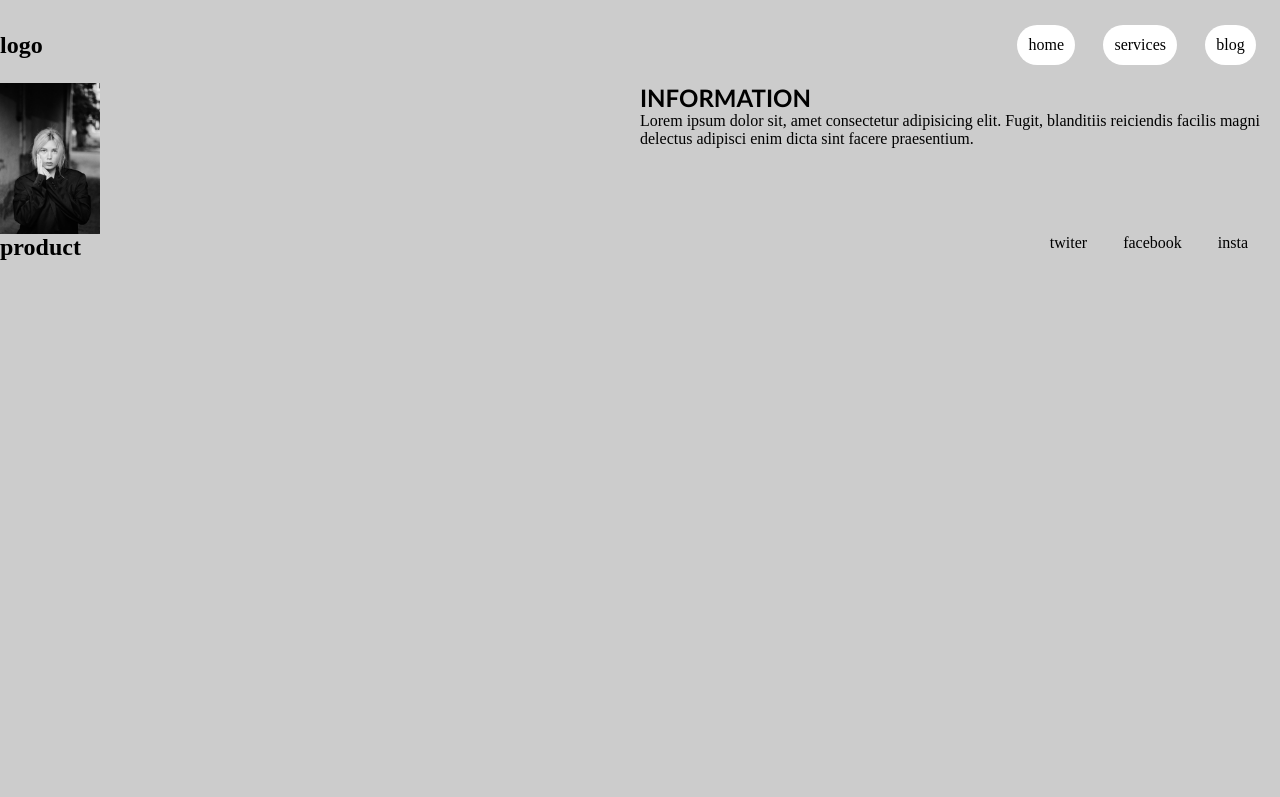
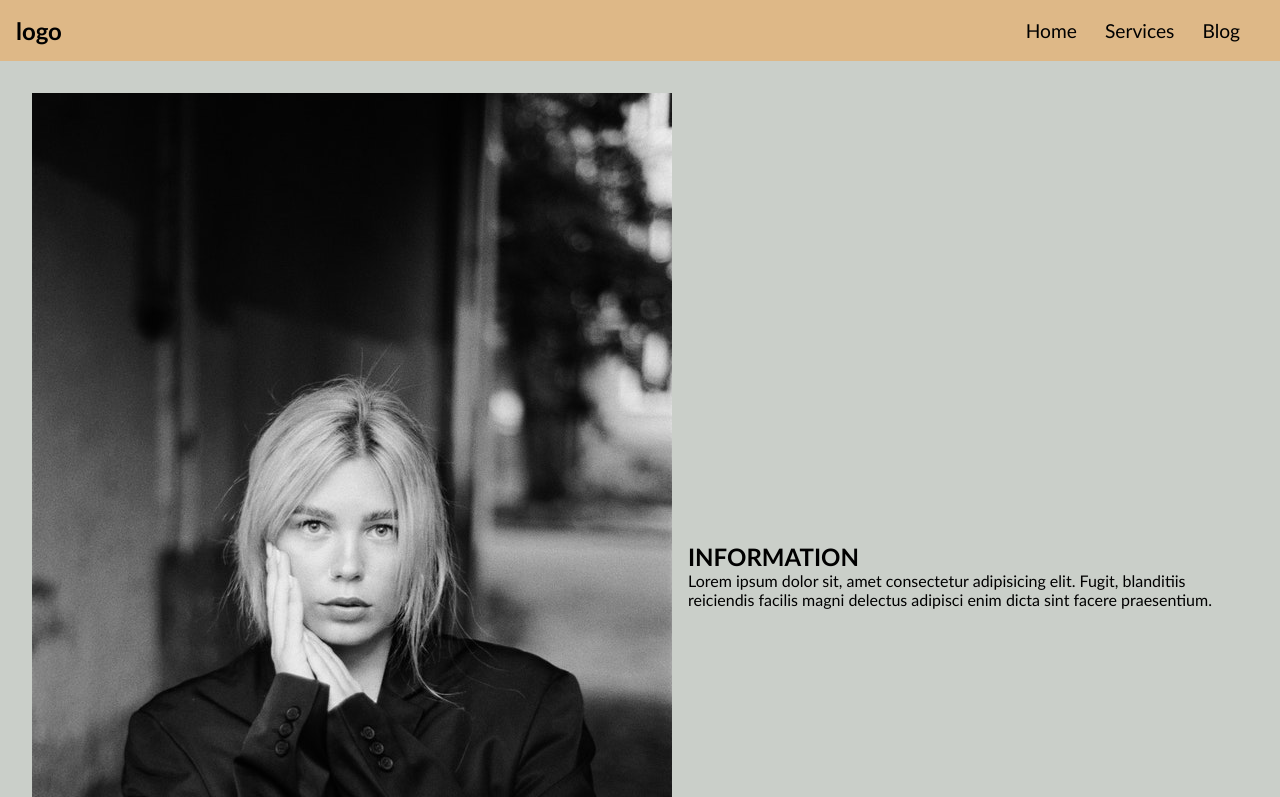
Before and after one commit to ms-codingnerd/landing-page, a plain HTML site: page index.html in a window 1280 px wide. Shown: the top 797 px of the page. Drawn offline with Linux system fonts and the light colour scheme.

Commit message:
first commit

```diff
--- a/index.html
+++ b/index.html
@@ -9,8 +9,8 @@
 </head>
 <body>
     <header>
+        <nav>
         <h2>logo</h2>
-        <nav>
             <ul>
                  <li><a href="#">home</a></li>
                 <li><a href="#">services</a></li>
@@ -18,6 +18,13 @@
             </ul>
         </nav>
     </header>
+    <div class="contain">
+        <img src="./img2.jpg" alt="">
+        <div class="informat">
+            <h2>INFORMATION</h2>
+            <p>Lorem ipsum dolor sit, amet consectetur adipisicing elit. Fugit, blanditiis reiciendis facilis magni delectus adipisci enim dicta sint facere praesentium.</p>
+        </div>
+    </div>
     <div class="contain">
         <img src="./img2.jpg" alt="">
         <div class="informat">
--- a/style.css
+++ b/style.css
@@ -1,59 +1,68 @@
 *{
-    margin: 0%;
+    margin: 0;
     padding: 0;
     box-sizing: border-box;
+    font-family: 'Gill Sans', 'Gill Sans MT', Calibri, 'Trebuchet MS', sans-serif;
 }
+
 body{
     height: 100vh;
-    background-color:#ccc;
+    background: hsl(112,5%,80%);
 }
-img{
-    max-width: 100px;
-}
-header{
+
+header nav{
     display: flex;
     justify-content: space-between;
     align-items: center;
-    padding-top: 2em;
+    padding: 1em;
+    background: burlywood;
+}
 
-
+header nav ul li{
+    list-style: none;
+    display: inline-block;
+    margin-right: 1.5em;
 }
-nav ul li{
-    display: inline-block;
-    padding-right: 1.5em;
-
-
-}
-nav ul li a{
+header nav ul li a{
     text-decoration: none;
     color: black;
-    background: #fff;
-    border-radius: 200px;
-    padding: .70em;
+    font-size: 1.2em;
+    text-transform: capitalize;
+}
 
+.contain{
+    display: flex;
+    justify-content:center;
+    align-items: center;
+    flex-direction: row-reverse;
+    padding: 2em;
+    gap: 1em;
 }
-.contain{
-display: grid;
-grid-template-columns: 1fr 1fr;
-padding-top: 1.5em;
+.contain:nth-child(2){
+    flex-direction: row;
 }
-.informat h2{
-    letter-spacing: .70;
-    font-weight: 600;
-    font-family: 'Gill Sans', 'Gill Sans MT', Calibri, 'Trebuchet MS', sans-serif;
+.contain img{
+    width: 60%;
+    object-fit: cover;
 }
-.informat h2 p{
-padding-top: 2em;
-}
+
 footer{
     display: flex;
     justify-content: space-between;
+    align-items: flex-start;
+    background: burlywood;
+    height: 150px;
+    padding: 2em;
 }
+
 footer ul li{
+    list-style: none;
     display: inline-block;
-padding-right: 2em;
+    margin-right: 1.5em;
 }
 footer ul li a{
     text-decoration: none;
-     color: #000;
+    text-transform: capitalize;
+    color: black;
+
 }
```
Lines whose indentation alone changed are shown as unchanged.
